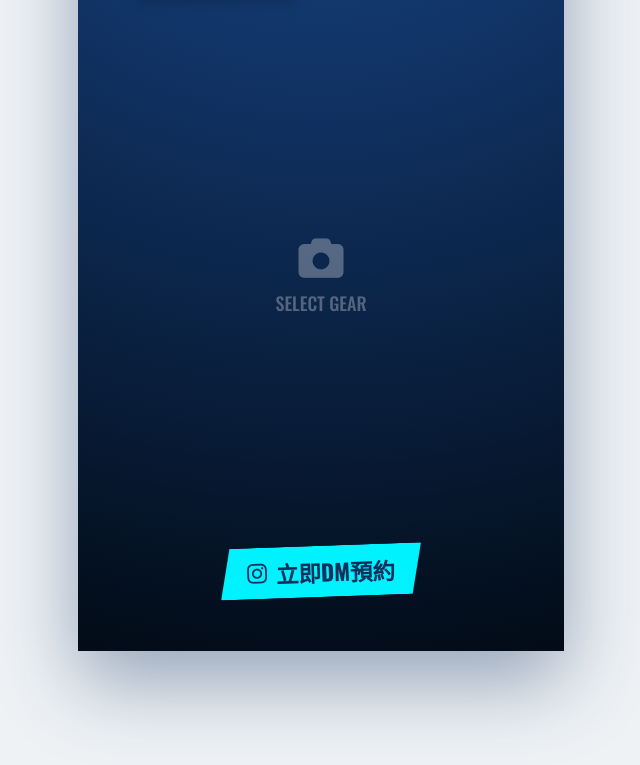
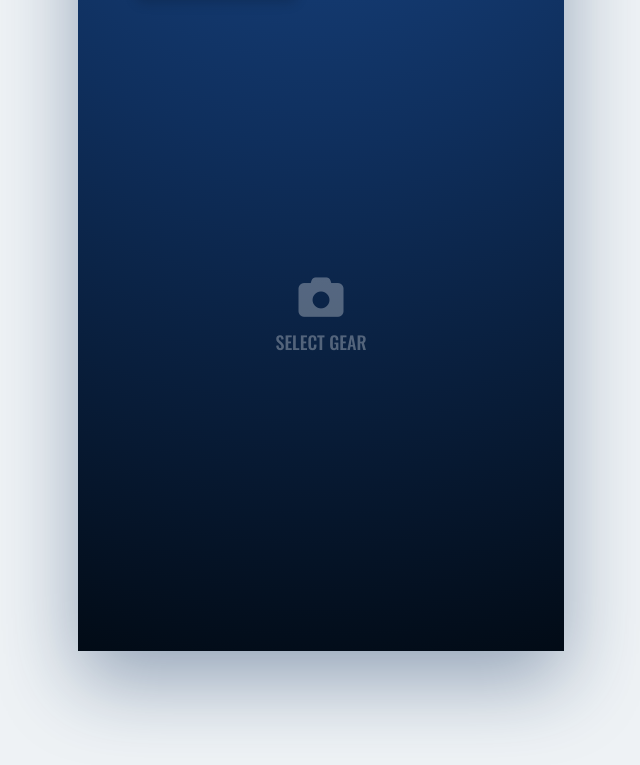
Before and after one commit to 852camera/GearList, a plain HTML site: page index.html in a window 1280 px wide. Shown: the part 1382-2147 px from the top of the page, without its empty margins (319-959 px from the left). Drawn offline with nearby package versions, Linux system fonts and the light colour scheme.

Commit message:
Update index.html

```diff
--- a/index.html
+++ b/index.html
@@ -419,12 +419,6 @@
                         <div style="font-size: 40px; font-family: 'Oswald';">SELECT GEAR</div>
                     </div>
                 </div>
-
-                <div class="story-footer">
-                    <div class="sticker-cta">
-                        <i class="fab fa-instagram"></i> 立即DM預約
-                    </div>
-                </div>
             </div>
         </div>
     </div>
```
